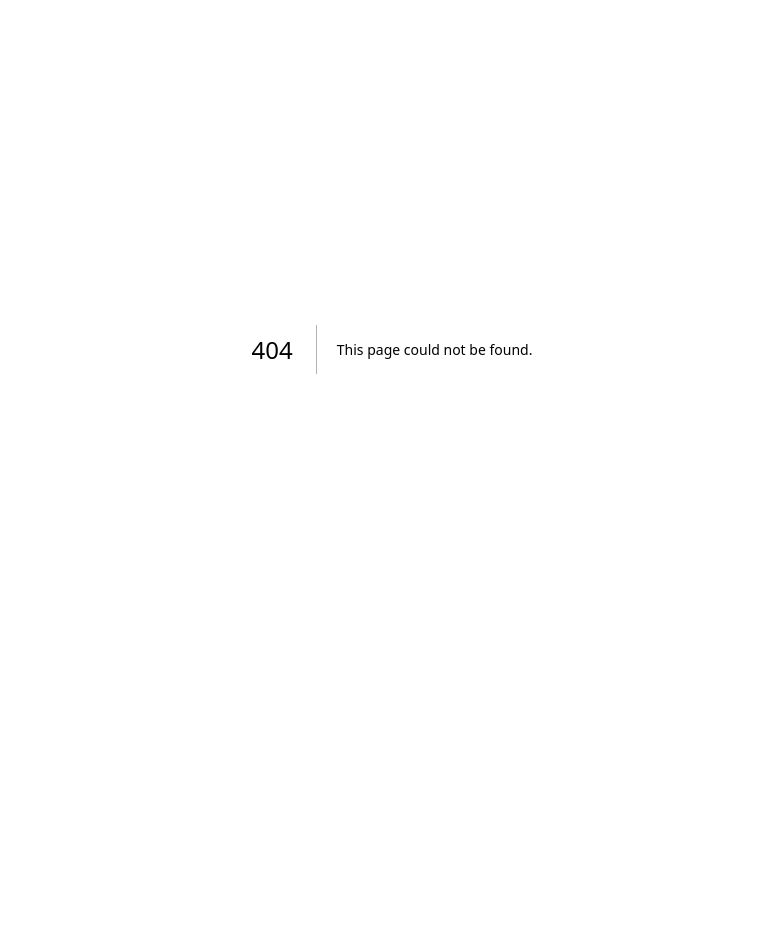
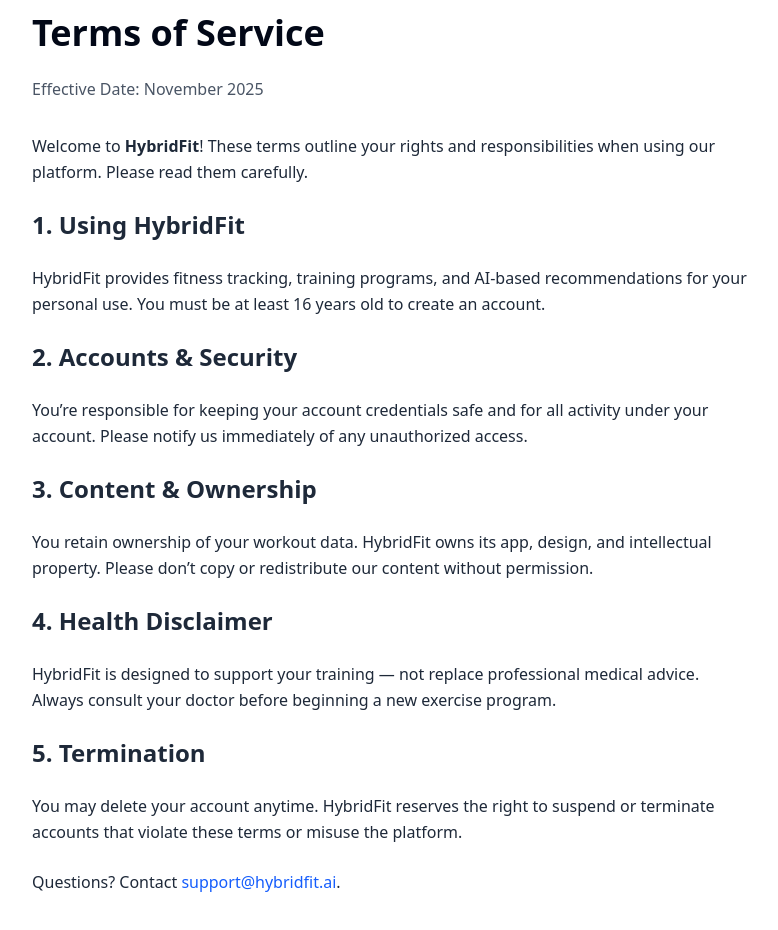
Before and after one commit to tnahata/hybrid-fit, a Next.js app in the folder hybrid-fit/: page /terms in a window 1280 px wide. Before the commit this address had no page. Shown: the part 120-1050 px from the top of the page, without its empty margins (248-1026 px from the left). Before the commit the page ends 869 px from the top, so only its background shows below. Built offline with nearby package versions, Linux system fonts and the light colour scheme; no server answers.

Commit message:
Terms, Privacy pages added. Header dynamically shows only Sign In or Sign Out

```diff
--- a/hybrid-fit/src/app/api/users/me/route.ts
+++ b/hybrid-fit/src/app/api/users/me/route.ts
@@ -148,7 +148,7 @@
 						date: expectedDate,
 						workoutTemplateId: workoutTemplateId,
 						status: isRestDay ? 'completed' : 'missed',
-						notes: isRestDay ? 'Rest day' : 'Workout marked as missed'
+						notes: isRestDay ? 'Rest day' : 'Workout marked as missed automatically'
 					};
 
 					trainingPlan.progressLog.push(newLog);
--- /dev/null
+++ b/hybrid-fit/src/app/privacy/page.tsx
@@ -0,0 +1,62 @@
+import { Metadata } from "next";
+
+export const metadata: Metadata = {
+	title: "Privacy Policy | HybridFit",
+	description: "Learn how HybridFit collects, uses, and protects your data.",
+};
+
+export default function PrivacyPage() {
+	return (
+		<>
+			<main className="max-w-3xl mx-auto px-6 py-16">
+				<h1 className="text-4xl font-bold mb-6">Privacy Policy</h1>
+				<p className="text-gray-600 mb-8">
+					Effective Date: November 2025
+				</p>
+
+				<div className="space-y-6 text-gray-800 leading-relaxed">
+					<p>
+						At <strong>HybridFit</strong>, we take your privacy seriously. Our goal is
+						to help you train smarter — not to sell or misuse your information.
+					</p>
+
+					<h2 className="text-2xl font-semibold">1. Information We Collect</h2>
+					<p>
+						We collect basic account information (like your name and email), your
+						logged workouts, and app usage data. This helps us personalize your
+						training experience and provide AI-driven recommendations.
+					</p>
+
+					<h2 className="text-2xl font-semibold">2. How We Use Your Data</h2>
+					<p>
+						Your data powers your experience. We use it to generate insights,
+						track progress, and improve our smart recommendations. Occasionally,
+						anonymized analytics help us understand trends to make HybridFit even
+						better.
+					</p>
+
+					<h2 className="text-2xl font-semibold">3. Sharing & Security</h2>
+					<p>
+						We never sell your data. Limited, secure sharing may occur with
+						third-party analytics and infrastructure providers (like hosting and
+						performance monitoring) — always under strict privacy agreements.
+					</p>
+
+					<h2 className="text-2xl font-semibold">4. Your Control</h2>
+					<p>
+						You can request to delete your account and data anytime. To make a
+						request or ask a privacy question, contact us at{" "}
+						<a href="mailto:support@hybridfit.ai" className="text-blue-600 hover:underline">
+							support@hybridfit.ai
+						</a>.
+					</p>
+
+					<p>
+						We may update this policy periodically. When we do, we’ll post a new
+						effective date here so you’re always informed.
+					</p>
+				</div>
+			</main>
+		</>
+	);
+}
--- /dev/null
+++ b/hybrid-fit/src/app/terms/page.tsx
@@ -0,0 +1,68 @@
+import { Metadata } from "next";
+
+export const metadata: Metadata = {
+	title: "Terms of Service | HybridFit",
+	description: "Understand the terms and conditions for using HybridFit.",
+};
+
+export default function TermsPage() {
+	return (
+		<>
+			<main className="max-w-3xl mx-auto px-6 py-16">
+				<h1 className="text-4xl font-bold mb-6">Terms of Service</h1>
+				<p className="text-gray-600 mb-8">
+					Effective Date: November 2025
+				</p>
+
+				<div className="space-y-6 text-gray-800 leading-relaxed">
+					<p>
+						Welcome to <strong>HybridFit</strong>! These terms outline your rights and
+						responsibilities when using our platform. Please read them carefully.
+					</p>
+
+					<h2 className="text-2xl font-semibold">1. Using HybridFit</h2>
+					<p>
+						HybridFit provides fitness tracking, training programs, and AI-based
+						recommendations for your personal use. You must be at least 16 years old
+						to create an account.
+					</p>
+
+					<h2 className="text-2xl font-semibold">2. Accounts & Security</h2>
+					<p>
+						You’re responsible for keeping your account credentials safe and for all
+						activity under your account. Please notify us immediately of any
+						unauthorized access.
+					</p>
+
+					<h2 className="text-2xl font-semibold">3. Content & Ownership</h2>
+					<p>
+						You retain ownership of your workout data. HybridFit owns its app,
+						design, and intellectual property. Please don’t copy or redistribute our
+						content without permission.
+					</p>
+
+					<h2 className="text-2xl font-semibold">4. Health Disclaimer</h2>
+					<p>
+						HybridFit is designed to support your training — not replace professional
+						medical advice. Always consult your doctor before beginning a new
+						exercise program.
+					</p>
+
+					<h2 className="text-2xl font-semibold">5. Termination</h2>
+					<p>
+						You may delete your account anytime. HybridFit reserves the right to
+						suspend or terminate accounts that violate these terms or misuse the
+						platform.
+					</p>
+
+					<p>
+						Questions? Contact{" "}
+						<a href="mailto:support@hybridfit.ai" className="text-blue-600 hover:underline">
+							support@hybridfit.ai
+						</a>.
+					</p>
+				</div>
+			</main>
+		</>
+	);
+}
--- a/hybrid-fit/src/components/header/header.tsx
+++ b/hybrid-fit/src/components/header/header.tsx
@@ -4,8 +4,11 @@
 import { Button } from "@/components/ui/button";
 import { ModeToggle } from "@/components/dark-mode-toggle/toggle";
 import { signOut } from "next-auth/react";
+import { useSession } from "next-auth/react";
 
 export function Header() {
+
+	const { status } = useSession();
 
 	const handleSignOut = async () => {
 		await signOut({
@@ -22,12 +25,16 @@
 
 			<div className="flex items-center gap-4">
 				<ModeToggle />
-				<Link href="/signin">
-					<Button className="bg-[#ff6b35] hover:bg-[#ff5722] text-white">Sign In</Button>
-				</Link>
+				{status === 'loading' || status === 'unauthenticated' ?
+					<Link href="/signin">
+						<Button className="bg-[#ff6b35] hover:bg-[#ff5722] text-white">Sign In</Button>
+					</Link>
+					:
 				<Button onClick={handleSignOut} variant="outline" className="border-gray-700 hover:bg-gray-900">
 					Sign Out
 				</Button>
+				}
+
 			</div>
 		</header>
 	);
```
